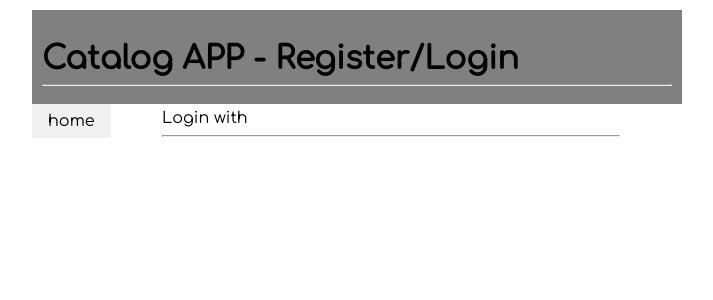
After one commit to jonjoncronin/catalogProject, a Flask app: page /login/ in a window 1280 px wide. The commit adds this page. Shown: the top 300 px of the page, without its empty margins (283-996 px from the left). Run offline with Flask 2, Linux system fonts and the light colour scheme.

Commit message:
Add foundations for login via social media accounts

```diff
--- a/vagrant/catalog/application.py
+++ b/vagrant/catalog/application.py
@@ -270,6 +270,10 @@ def deleteItem(item_id):
         return render_template('delete.html', item=item, categories=categories)
 
 
+@app.route('/login/')
+def showLogin():
+    return render_template('login.html')
+
 if __name__ == '__main__':
     app.debug = True
     app.run(host='0.0.0.0', port=5000)
--- a/vagrant/catalog/static/css/main.css
+++ b/vagrant/catalog/static/css/main.css
@@ -30,12 +30,30 @@ main {
    margin-top: 10px;
    padding: 10px;
    text-align: left;
-   height: 100px;
+   /*height: 100px;*/
 }
 
 .header h1 {
    padding-bottom: 0;
    margin-bottom: 0;
+}
+
+.sub__header {
+   overflow:auto;
+}
+
+.sub__header_rt {
+   float:right;
+   width:50%;
+   text-align: right;
+}
+
+.sub__header_rt .addBtn{
+   float:inherit;
+}
+.sub__header_lt {
+   float:left;
+   width:50%;
 }
 
 .side__menu {
--- a/vagrant/catalog/templates/items.html
+++ b/vagrant/catalog/templates/items.html
@@ -21,6 +21,11 @@
             <header class="header">
                   <h1>Catalog APP</h1>
                   <hr>
+                  <div class="sub__header">
+                        <div class="sub__header_rt">
+                              <a href="{{url_for('showLogin')}}"<span class="addBtn">Login</span></a>
+                        </div>
+                  </div>
             </header>
             <div class="big__div">
 
--- /dev/null
+++ b/vagrant/catalog/templates/login.html
@@ -0,0 +1,59 @@
+<!DOCTYPE HTML>
+<html>
+
+<head>
+      <title>Catalog App - Register/Login</title>
+      <meta charset="utf-8" />
+      <meta name="viewport"
+            content="width=device-width, initial-scale=1" />
+      <link href="https://fonts.googleapis.com/css?family=Comfortaa"
+            rel="stylesheet">
+      <link rel="stylesheet"
+            href="https://cdnjs.cloudflare.com/ajax/libs/font-awesome/4.7.0/css/font-awesome.min.css">
+      <link rel="stylesheet"
+            href="{{url_for('static', filename='css/main.css')}}" />
+
+</head>
+
+<body>
+      <main>
+            <!-- Header -->
+            <header class="header">
+                  <h1>Catalog APP - Register/Login</h1>
+                  <hr>
+            </header>
+            <div class="big__div">
+
+                  <!-- Side Menu -->
+                  <div class="side__menu">
+                        <nav>
+                              <li><a href="{{url_for('showItems')}}">home</a>
+                              {% if categories %}
+                               {% for entry in categories %}
+                              <li><a href="{{url_for('showItemsForCategory', category_id = entry.id)}}">{{entry.name}}</a></li>
+                               {% endfor %}
+                              {% endif %}
+                        </nav>
+                  </div>
+                  <!-- Main -->
+                  <div class="primary__content">
+                        <!-- Main Content -->
+
+                        <section class="content">
+                              <div>
+                                 Login with
+                                 <hr>
+                                 <!-- Add Brand buttons here -->
+
+                              </div>
+                        </section>
+                  </div>
+                  <!-- Footer -->
+                  <div id="footer">
+                  </div>
+            </div>
+      </main>
+
+</body>
+
+</html>
```
